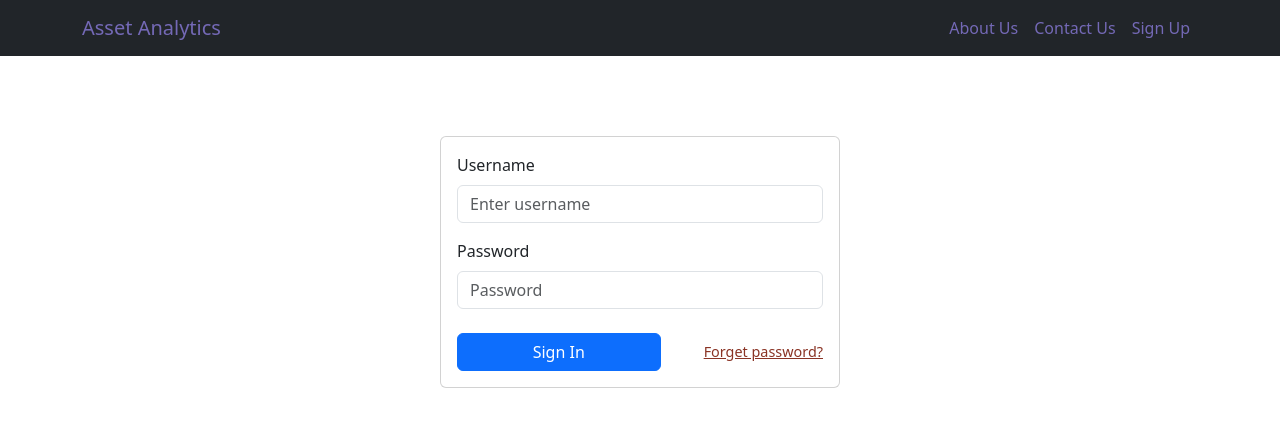
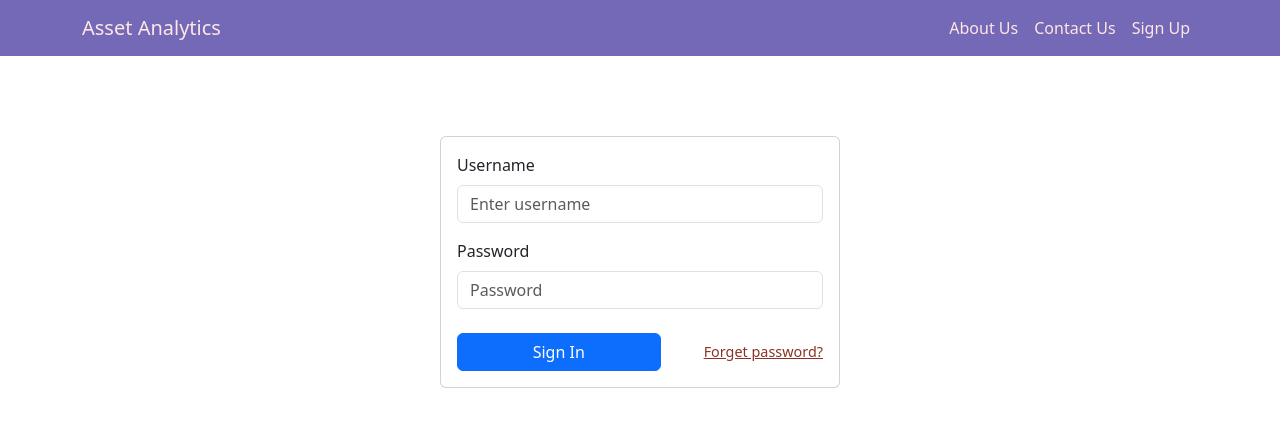
Before and after one commit to utkarshdroid/asset_analytics_ui, a React (Create React App) app: page / in a window 1280 px wide. Shown: the top 426 px of the page. Built offline with nearby package versions, Linux system fonts and the light colour scheme.

Commit message:
navbar changes

```diff
--- a/src/components/InvestorDetails.js
+++ b/src/components/InvestorDetails.js
@@ -41,7 +41,7 @@ const InvestorDetails = () => {
 
   return (
     <>
-          <Navbar bg="dark" variant="dark" expand="lg">
+          <Navbar style={{ backgroundColor: '#7469B6' }} expand="lg">
         <Container>
           <Navbar.Brand href="/">Asset Analytics</Navbar.Brand>
           <Navbar.Toggle aria-controls="basic-navbar-nav" />
--- a/src/components/InvestorsTable.js
+++ b/src/components/InvestorsTable.js
@@ -85,7 +85,7 @@ const InvestorsTable = () => {
 
   return (
     <>
-      <Navbar bg="dark" variant="dark" expand="lg">
+      <Navbar  style={{ backgroundColor: '#7469B6' }} variant="dark" expand="lg">
         <Container>
           <Navbar.Brand href="/">Asset Analytics</Navbar.Brand>
           <Navbar.Toggle aria-controls="basic-navbar-nav" />
--- a/src/index.css
+++ b/src/index.css
@@ -11,9 +11,11 @@ body {
 }
 
 .navbar-brand, .nav-link {
-  color: var(--primary-color) !important;
+  color: #FFE6E6 !important;
 }
-
+.navbar-custom .nav-link {
+  color: #FFFFFF !important; /* White for maximum contrast */
+}
 .btn-primary {
   background-color: var(--primary-color);
   border-color: var(--primary-color);
--- a/src/pages/Homepage.js
+++ b/src/pages/Homepage.js
@@ -10,7 +10,7 @@ const Homepage = () => {
 
   return (
     <div>
-      <Navbar bg="dark" expand="lg">
+      <Navbar style={{ backgroundColor: '#7469B6' }} expand="lg">
         <Container>
           <Navbar.Brand href="/">Asset Analytics</Navbar.Brand>
           <Navbar.Toggle aria-controls="basic-navbar-nav" />
--- a/src/styles/InvestorsDetails.css
+++ b/src/styles/InvestorsDetails.css
@@ -1,7 +1,12 @@
 /* InvestorDetails.css */
 
 /*  */
-
+.navbar-brand, .nav-link {
+  color: #FFE6E6 !important;
+}
+.navbar-custom .nav-link {
+  color: #FFFFFF !important; /* White for maximum contrast */
+}
 /* Style the InvestorDetails container */
 .investor-details-container {
   padding: 20px;
--- a/src/styles/InvestorsTable.css
+++ b/src/styles/InvestorsTable.css
@@ -1,6 +1,11 @@
 /* InvestorsTable.css */
 
-
+.navbar-brand, .nav-link {
+    color: #FFE6E6 !important;
+  }
+  .navbar-custom .nav-link {
+    color: #FFFFFF !important; /* White for maximum contrast */
+  }
 .investors-table-container {
     margin: 20px;
     position: relative; /* Needed for absolute positioning of children */
```
